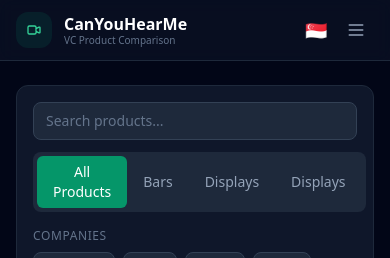
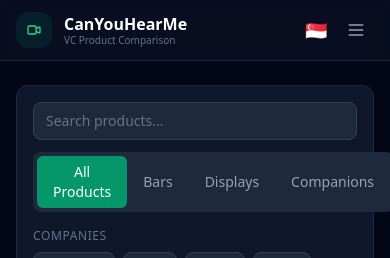
Before and after one commit to jpmoregain-eth/canyouhearme, a Next.js app: page / in a window 390 px wide. Shown: the top 258 px of the page. Built offline with nearby package versions, Linux system fonts and the light colour scheme.

Commit message:
Fix Companions tab label on mobile

```diff
--- a/pages/index.tsx
+++ b/pages/index.tsx
@@ -308,7 +308,7 @@
                       : 'text-slate-400 hover:text-slate-200'
                   }`}
                 >
-                  {mode === 'all' ? tx.allProducts : mode === 'bars' ? tx.bars : tx.displays}
+                  {mode === 'all' ? tx.allProducts : mode === 'bars' ? tx.bars : mode === 'companions' ? tx.companions : tx.displays}
                 </button>
               ))}
             </div>
```
